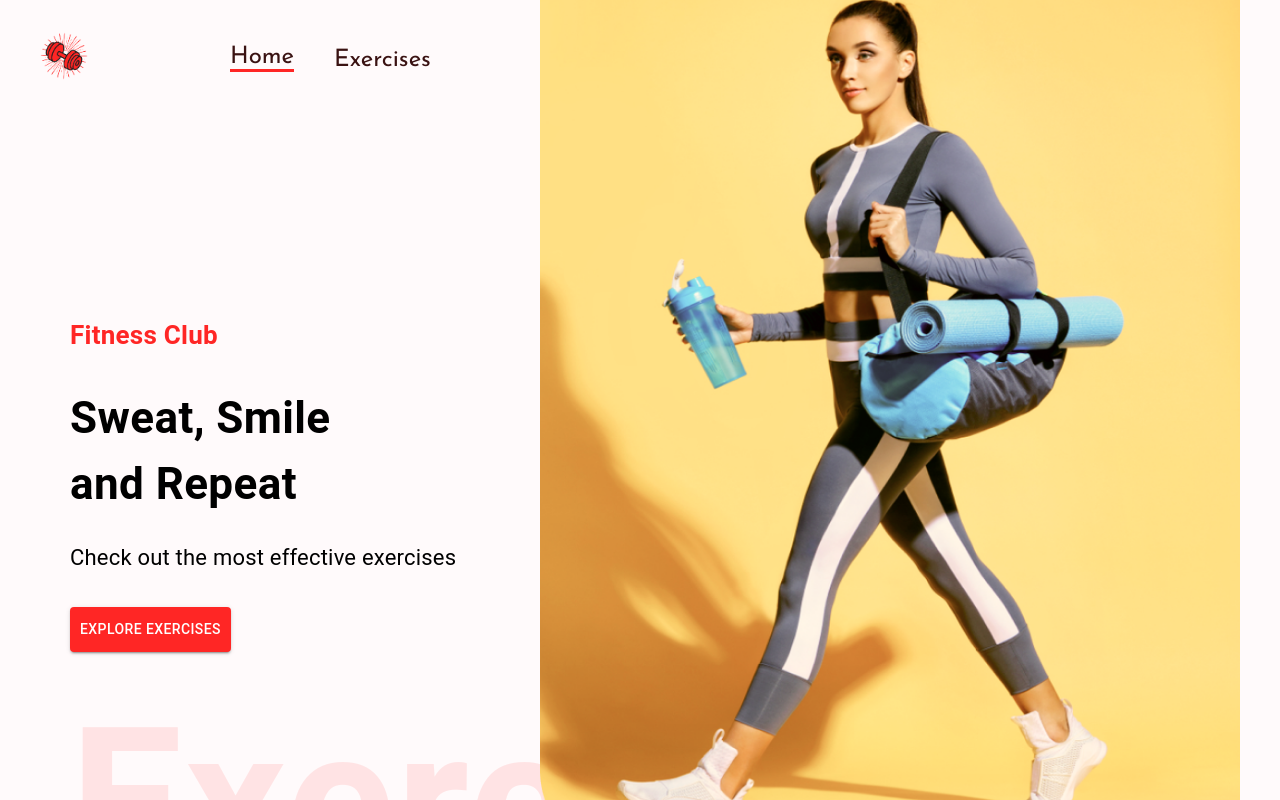
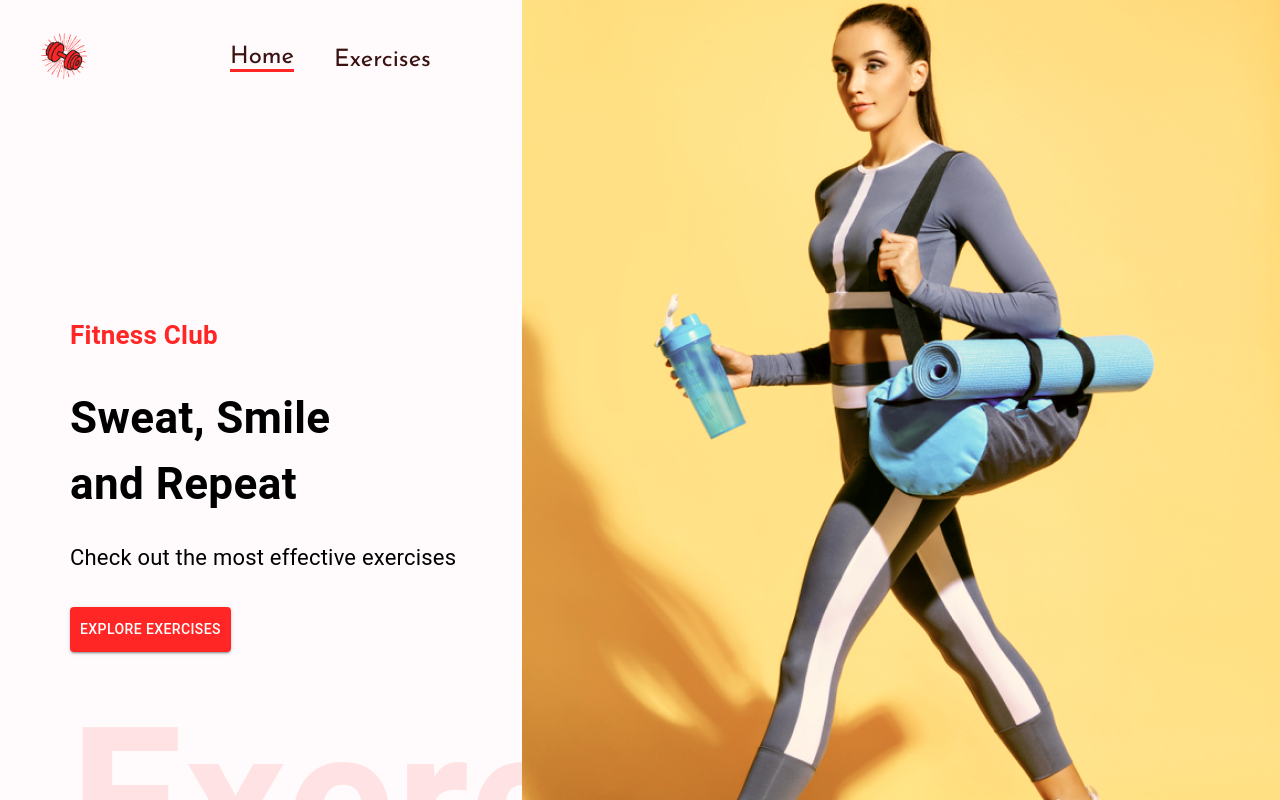
Before and after one commit to JustShuaib/exercise-project, a React (Vite) app: page / in a window 1280 px wide. Shown: the top 800 px of the page. Built offline with nearby package versions, Linux system fonts and the light colour scheme; no server answers.

Commit message:
fixed the banner on large screen

```diff
--- a/src/App.css
+++ b/src/App.css
@@ -55,10 +55,8 @@ body {
 
 .hero-banner-img {
   position: absolute;
-  right: 40px;
-  top: 0px;
-  width: 700px;
-  height: 900px;
+  right: 0;
+  top: 0;
   margin-top: -330px;
 }
 
```
